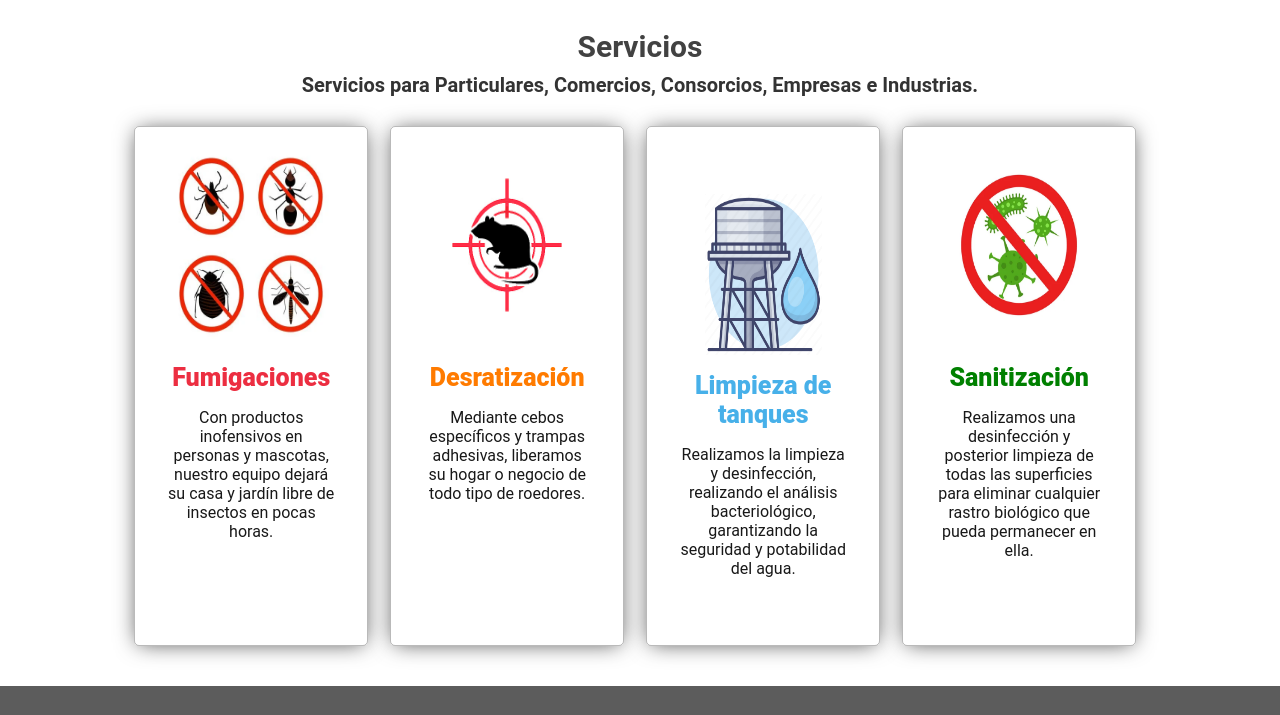
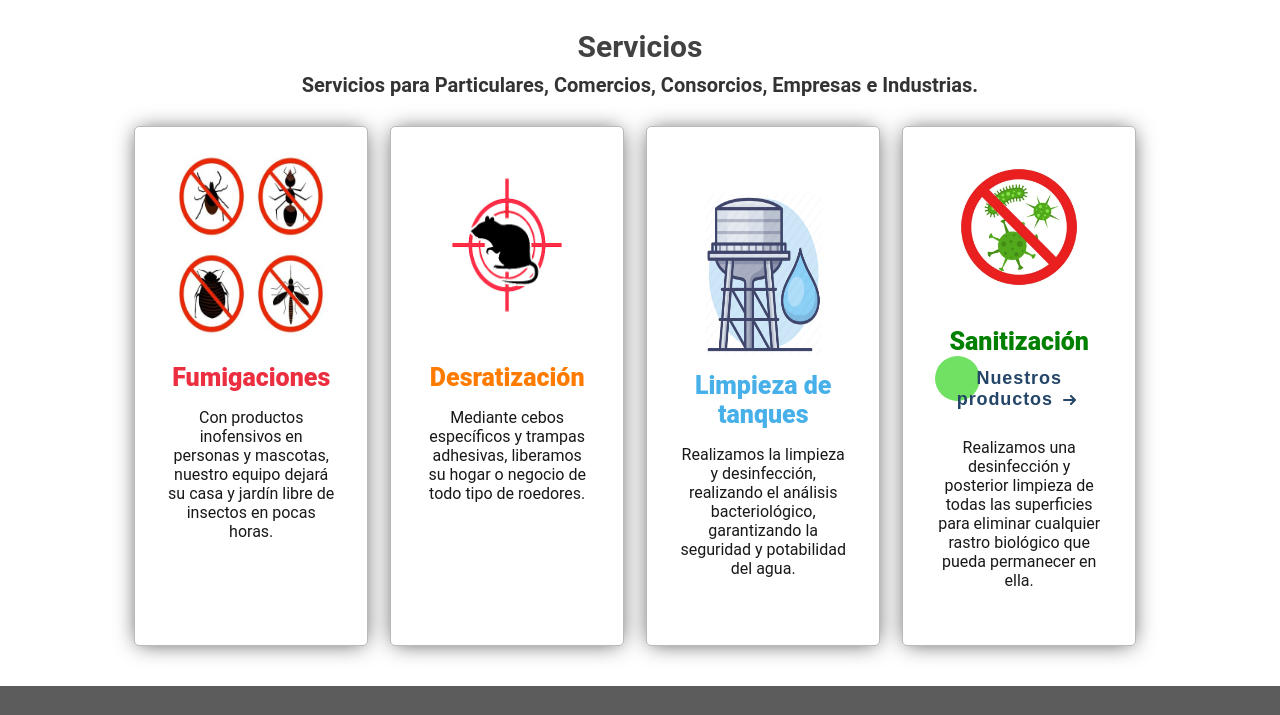
Before and after one commit to brigantesantino/pgr-fumigacion, a website: page views/home.html in a window 1280 px wide. Shown: the part 973-1688 px from the top of the page. Drawn offline with nearby package versions, Linux system fonts and the light colour scheme; files that its build step writes are made by us from their sources; files whose address does not match are found by name.

Commit message:
button air protect

```diff
--- a/app.js
+++ b/app.js
@@ -4,7 +4,7 @@ app.use(express.static('public'));
 
 
 app.listen(process.env.PORT || 3001, ()=>{
-    console.log('Servidor funcionando');
+    console.log('Servidor funcionando en el puerto 3001');
 });
 
 app.get('/', (req,res)=>{
--- a/public/css/styles.css
+++ b/public/css/styles.css
@@ -283,7 +283,6 @@
   }
   .img-shield{
     width: 60px;
-
   }
   .img-shield:hover{
     width: 73px;
@@ -291,7 +290,6 @@
   }
   .home-truck{
     width: 60px;
-
   }
   .home-truck:hover{
     margin-left: 16px;
@@ -357,6 +355,64 @@
     text-align: center;
     color: #131313;
   }
+  .cta {
+    position: relative;
+    margin: auto;
+    padding: 12px 18px;
+    transition: all 0.2s ease;
+    border: none;
+    background: none;
+    cursor: pointer;
+   }
+
+   .cta:before {
+    content: "";
+    position: absolute;
+    top: 0;
+    left: 0;
+    display: block;
+    border-radius: 50px;
+    background: #71e164;
+    width: 45px;
+    height: 45px;
+    transition: all 0.3s ease;
+   }
+
+   .cta span {
+    position: relative;
+    font-family: "Ubuntu", sans-serif;
+    font-size: 18px;
+    font-weight: 700;
+    letter-spacing: 0.05em;
+    color: #234567;
+   cursor: pointer;
+   }
+
+   .cta svg {
+    position: relative;
+    top: 0;
+    margin-left: 10px;
+    fill: none;
+    stroke-linecap: round;
+    stroke-linejoin: round;
+    stroke: #234567;
+    stroke-width: 2;
+    transform: translateX(-5px);
+    transition: all 0.3s ease;
+   }
+
+   .cta:hover:before {
+    width: 100%;
+    background: #71e164;
+   }
+
+   .cta:hover svg {
+    transform: translateX(0);
+   }
+
+   .cta:active {
+    transform: scale(0.95);
+   }
 
   @media(min-width: 760px){
   .title{
--- a/views/home.html
+++ b/views/home.html
@@ -115,7 +115,13 @@
     <div class="card red"><img src="/images/fumigacion2.png" alt=""><h2 class="titulo" style="color: #ec2e41;">Fumigaciones</h2><span class="description">Con productos inofensivos en personas y mascotas, nuestro equipo dejará su casa y jardín libre de insectos en pocas horas.</span></div>
     <div class="card orange"><img  src="/images/ratamuerta1.jpg" alt=""><h2 class="titulo" style="color: rgb(255, 123, 0);">Desratización</h2><span class="description">Mediante cebos específicos y trampas adhesivas, liberamos su hogar o negocio de todo tipo de roedores.</span></div>
     <div class="card blue"><img style="width:70% ; margin:3.2rem 0 0 0;" src="/images/tanque.png" alt=""><h2 class="titulo" style="color: #47b0e9;">Limpieza de tanques</h2><span class="description">Realizamos la limpieza y desinfección, realizando el análisis bacteriológico, garantizando la seguridad y potabilidad del agua.</span></div>
-    <div class="card green"><img src="/images/nogerms.jpg" alt=""><h2 class="titulo" style="color: green;">Sanitización</h2><span class="description">Realizamos una desinfección y posterior limpieza de todas las superficies para eliminar cualquier rastro biológico que pueda permanecer en ella.</span></div>
+    <div class="card green"><img src="/images/nogerms.jpg" alt=""><h2 class="titulo" style="color: green;">Sanitización</h2><a href="https://www.airprotect.com.ar/"><button class="cta">
+        <span>Nuestros productos</span>
+        <svg viewBox="0 0 13 10" height="10px" width="15px">
+          <path d="M1,5 L11,5"></path>
+          <polyline points="8 1 12 5 8 9"></polyline>
+        </svg>
+      </button></a><span class="description">Realizamos una desinfección y posterior limpieza de todas las superficies para eliminar cualquier rastro biológico que pueda permanecer en ella.</span></div>
   </div>
 <div class="footer-back">
     <div class="cont_ilustration2-footer">
```
